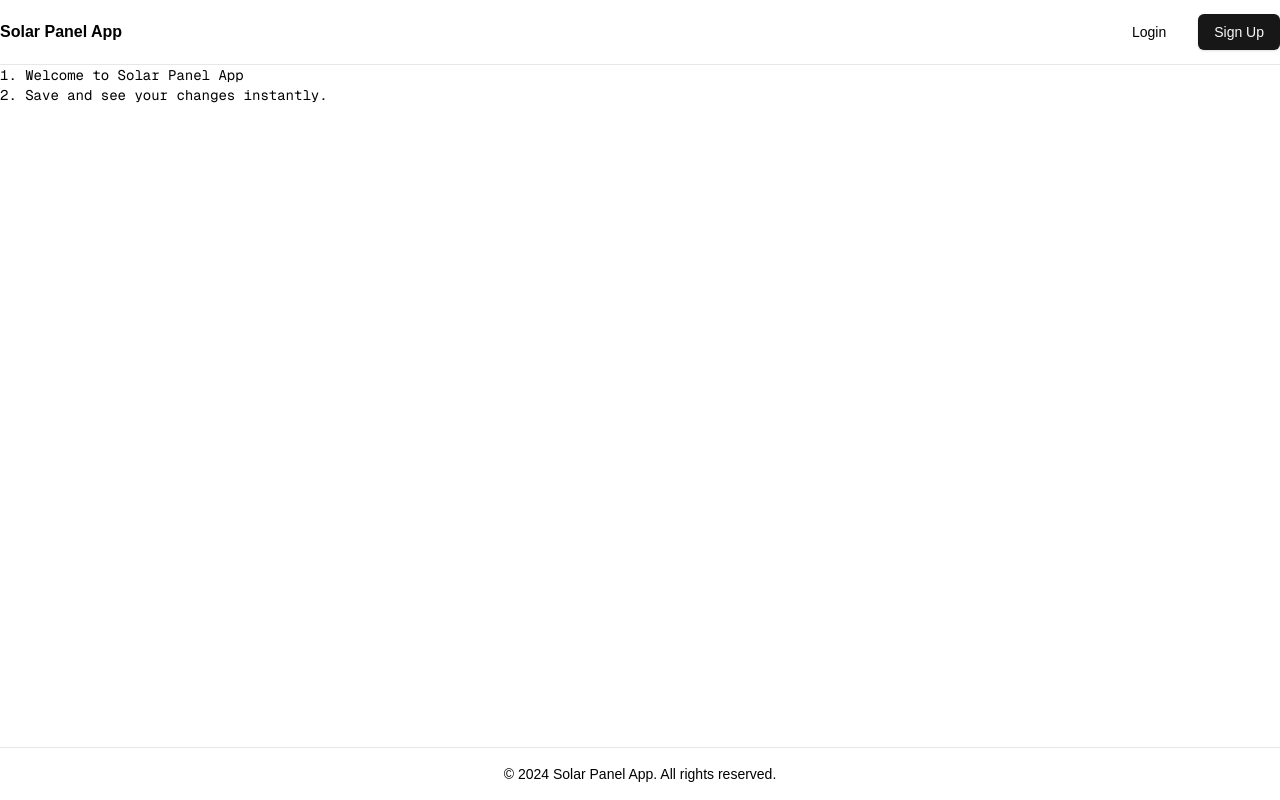
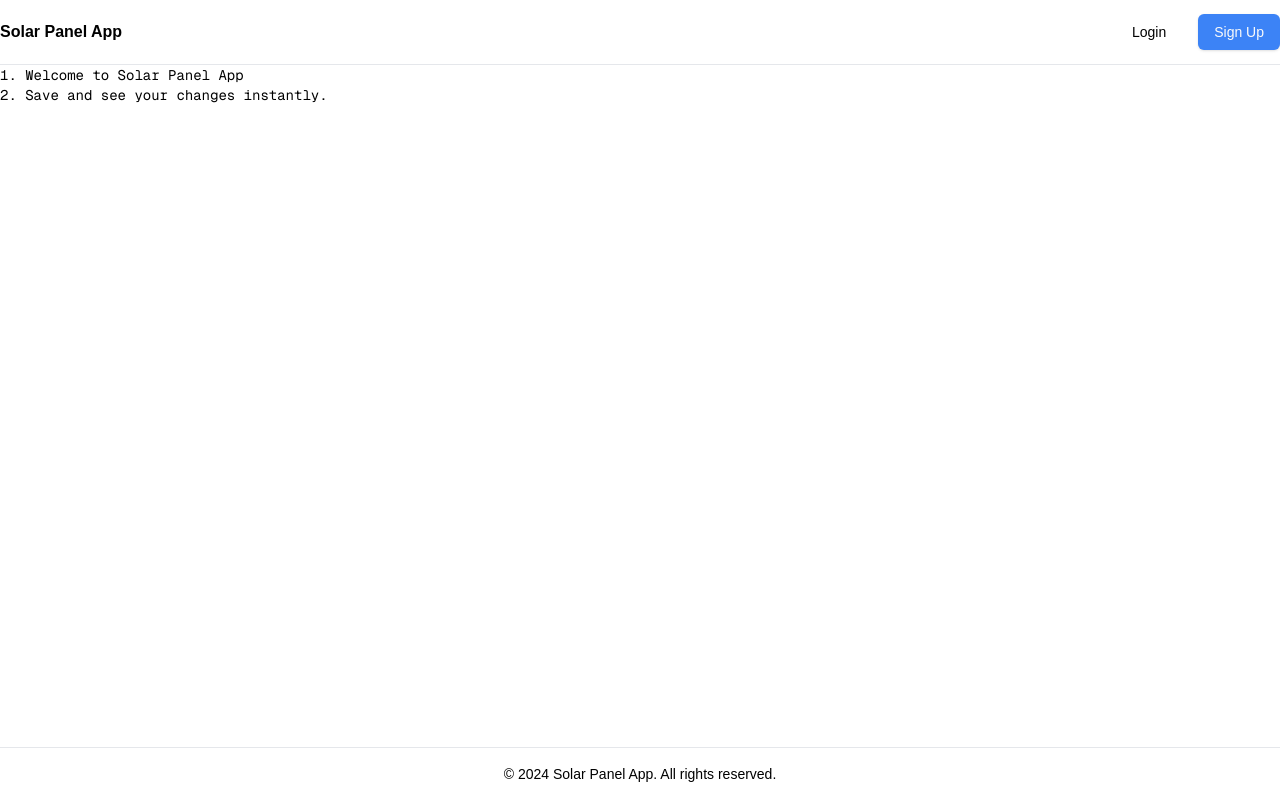
Before and after one commit to chingu-voyages/v52-tier3-team-33, a Next.js app in the folder solar-panel/: page / in a window 1280 px wide. Built offline with nearby package versions, Linux system fonts and the light colour scheme.

Commit message:
Add header styling

```diff
--- a/solar-panel/src/styles/globals.css
+++ b/solar-panel/src/styles/globals.css
@@ -1,6 +1,32 @@
 @tailwind base;
 @tailwind components;
 @tailwind utilities;
+
+@layer components {
+  .navigation-container {
+    @apply flex items-center justify-around py-1.5 px-2;
+  }
+
+  .nav-logo {
+    @apply flex items-center gap-2;
+  }
+
+  .nav-logo-icon {
+    @apply flex h-10 w-10 items-center justify-center rounded-lg bg-blue-500 text-xl text-white;
+  }
+
+  .nav-logo-text {
+    @apply flex flex-col justify-around;
+  }
+
+  .nav-logo-text h1 {
+    @apply text-lg font-bold m-0;
+  }
+
+  .nav-logo-text h2 {
+    @apply text-sm text-gray-600 m-0;
+  }
+}
 
 @layer base {
   :root {
@@ -13,7 +39,7 @@
     --popover: 0 0% 100%;
     --popover-foreground: 0 0% 3.9%;
 
-    --primary: 0 0% 9%;
+    --primary: 217 91% 60%;
     --primary-foreground: 0 0% 98%;
 
     --secondary: 0 0% 96.1%;
```
